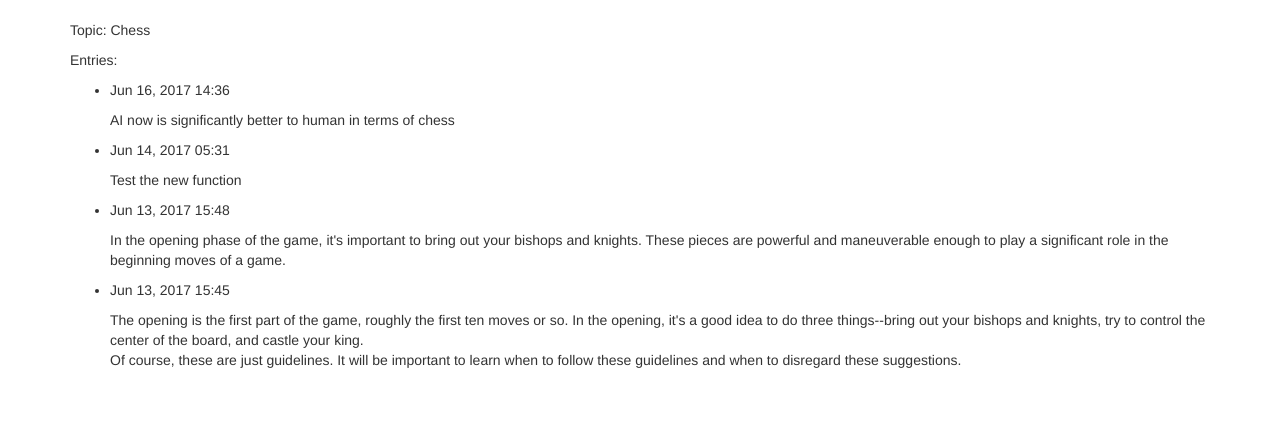
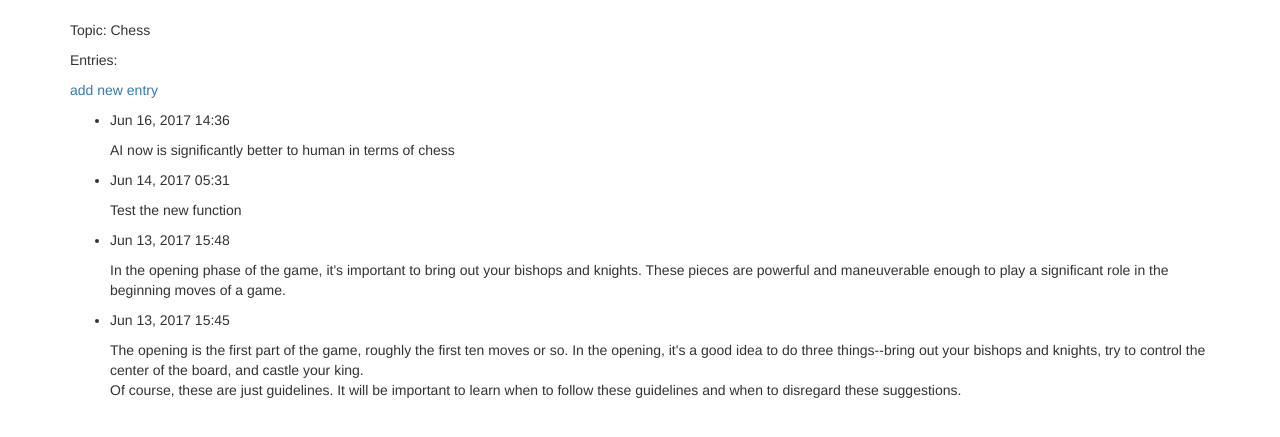
Before and after one commit to zxclovetotti/learning_logs, a Django app: page /topics/1/ in a window 1280 px wide. Shown: the part 50-487 px from the top of the page. Run offline with Django 3.2, Linux system fonts and the light colour scheme; data comes from the database, SQL or seed files in the repository; some libraries are stand-ins or nearby versions.

Commit message:
example 19.1.2

```diff
--- a/learning_log/learning_logs/templates/learning_logs/topic.html
+++ b/learning_log/learning_logs/templates/learning_logs/topic.html
@@ -5,6 +5,9 @@
     <p>Topic: {{ topic }}</p>
 
     <p>Entries:</p>
+    <p>
+        <a href="{% url 'learning_logs:new_entry' topic.id %}">add new entry</a>
+    </p>
     <ul>
         {% for entry in entries %}
             <li>
--- a/learning_log/learning_logs/urls.py
+++ b/learning_log/learning_logs/urls.py
@@ -16,6 +16,9 @@ urlpatterns = [
     # display topic detail
     url(r'^topics/(?P<topic_id>\d+)/$', views.topic, name='topic'),
 
-    # display topics
+    # add new topic
     url(r'^new_topic/$', views.new_topic, name='new_topic'),
+
+    # add new entry
+    url(r'^new_topic/(?P<topic_id>\d+)/$', views.new_entry, name='new_entry'),
 ]
--- a/learning_log/learning_logs/views.py
+++ b/learning_log/learning_logs/views.py
@@ -6,7 +6,7 @@ from django.http import HttpResponseRedirect
 from django.core.urlresolvers import reverse
 
 from .models import Topic
-from .forms import TopicForm
+from .forms import TopicForm, EntryForm
 
 def index(request):
     # homepage of leanring logs
@@ -40,3 +40,22 @@ def new_topic(request):
 
     context = {'form': form}
     return render(request, 'learning_logs/new_topic.html', context)
+
+def new_entry(request, topic_id):
+    # add new entry for selected topic
+    topic = Topic.objects.get(id=topic_id)
+
+    if request.method != 'POST':
+        # Nothing has been submitted so return a blank form
+        form = EntryForm()
+    else:
+        # processing sumitted data
+        form = EntryForm(data=request.POST)
+        if form.is_valid():
+            new_entry = form.save(commit=False)
+            new_entry.topic = topic
+            new_entry.save()
+            return HttpResponseRedirect(reverse('learning_logs:topic', args=[topic_id]))
+
+        context = {'topic': topic, 'form': form}
+        return render(render, 'learning_logs/new_entry.html', context)
```
Also changed, not shown: learning_log/learning_logs/forms.py (+8 -1 lines).
